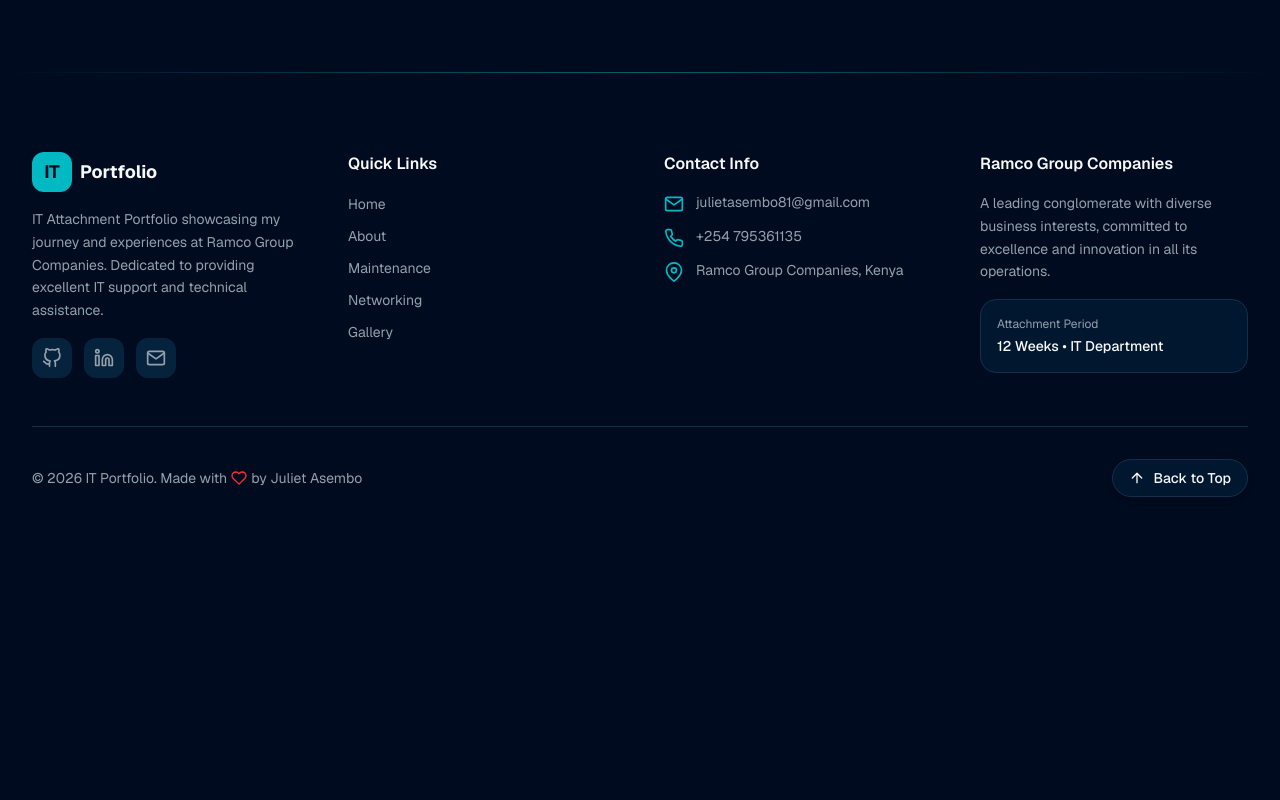
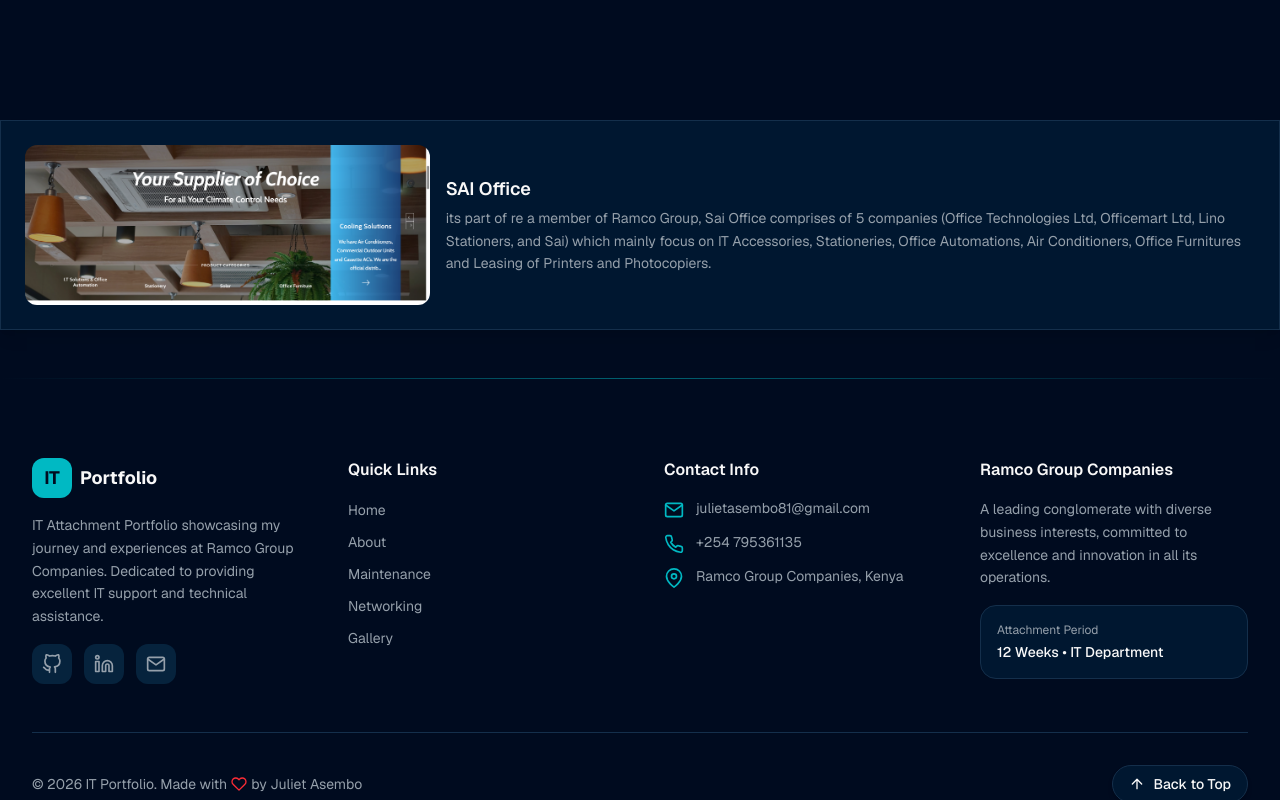
Before and after one commit to john2100013/juliet-potfolio, a Next.js app: page / in a window 1280 px wide. Shown: the part 11200-12000 px from the top of the page. Before the commit the page ends 11729 px from the top, so only its background shows below. Built offline with nearby package versions, Linux system fonts and the light colour scheme.

Commit message:
added new section

```diff
--- a/app/page.tsx
+++ b/app/page.tsx
@@ -7,6 +7,7 @@ import NetworkingSection from "@/components/NetworkingSection";
 import CablesSection from "@/components/CablesSection";
 import TimelineSection from "@/components/TimelineSection";
 import GallerySection from "@/components/GallerySection";
+import SaiOfficeCard from "@/components/SaiOfficeCard";
 import Footer from "@/components/Footer";
 import ScrollProgress from "@/components/ScrollProgress";
 
@@ -23,6 +24,7 @@ export default function Home() {
       <CablesSection />
       <TimelineSection />
       <GallerySection />
+      <SaiOfficeCard />
       <Footer />
     </main>
   );
--- a/components/GallerySection.tsx
+++ b/components/GallerySection.tsx
@@ -335,6 +335,8 @@ export default function GallerySection() {
             ))}
           </AnimatePresence>
         </motion.div>
+
+
       </div>
 
       {/* Lightbox */}
--- /dev/null
+++ b/components/SaiOfficeCard.tsx
@@ -0,0 +1,40 @@
+"use client";
+
+import { useRef } from "react";
+import { motion, useInView } from "framer-motion";
+import Image from "next/image";
+
+export default function SaiOfficeCard() {
+  const ref = useRef(null);
+  const isInView = useInView(ref, { once: true, margin: "-100px" });
+
+  return (
+    <motion.div
+      ref={ref}
+      initial={{ opacity: 0, y: 20 }}
+      animate={isInView ? { opacity: 1, y: 0 } : {}}
+      transition={{ delay: 0.2 }}
+      className="w-full mt-12 mb-12"
+    >
+      <div className="w-full border border-border shadow-lg overflow-hidden bg-card">
+        <div className="max-w-7xl mx-auto flex flex-col md:flex-row items-center gap-4 p-6">
+          <div className="w-full md:w-1/3 h-44 md:h-40 relative rounded-lg overflow-hidden shadow-inner">
+            <Image
+              src="/sai-office.png"
+              alt="SAI Office - Ramco Group"
+              fill
+              className="object-cover"
+            />
+          </div>
+
+          <div className="w-full md:w-2/3">
+            <h4 className="text-lg font-semibold text-foreground mb-1">SAI Office</h4>
+            <p className="text-sm text-muted-foreground leading-relaxed">
+              its part of re a member of Ramco Group, Sai Office comprises of 5 companies (Office Technologies Ltd, Officemart Ltd, Lino Stationers, and Sai) which mainly focus on IT Accessories, Stationeries, Office Automations, Air Conditioners, Office Furnitures and Leasing of Printers and Photocopiers.
+            </p>
+          </div>
+        </div>
+      </div>
+    </motion.div>
+  );
+}
```
Also changed, not shown: public/app1.PNG (added), public/sai-office.png (added).
